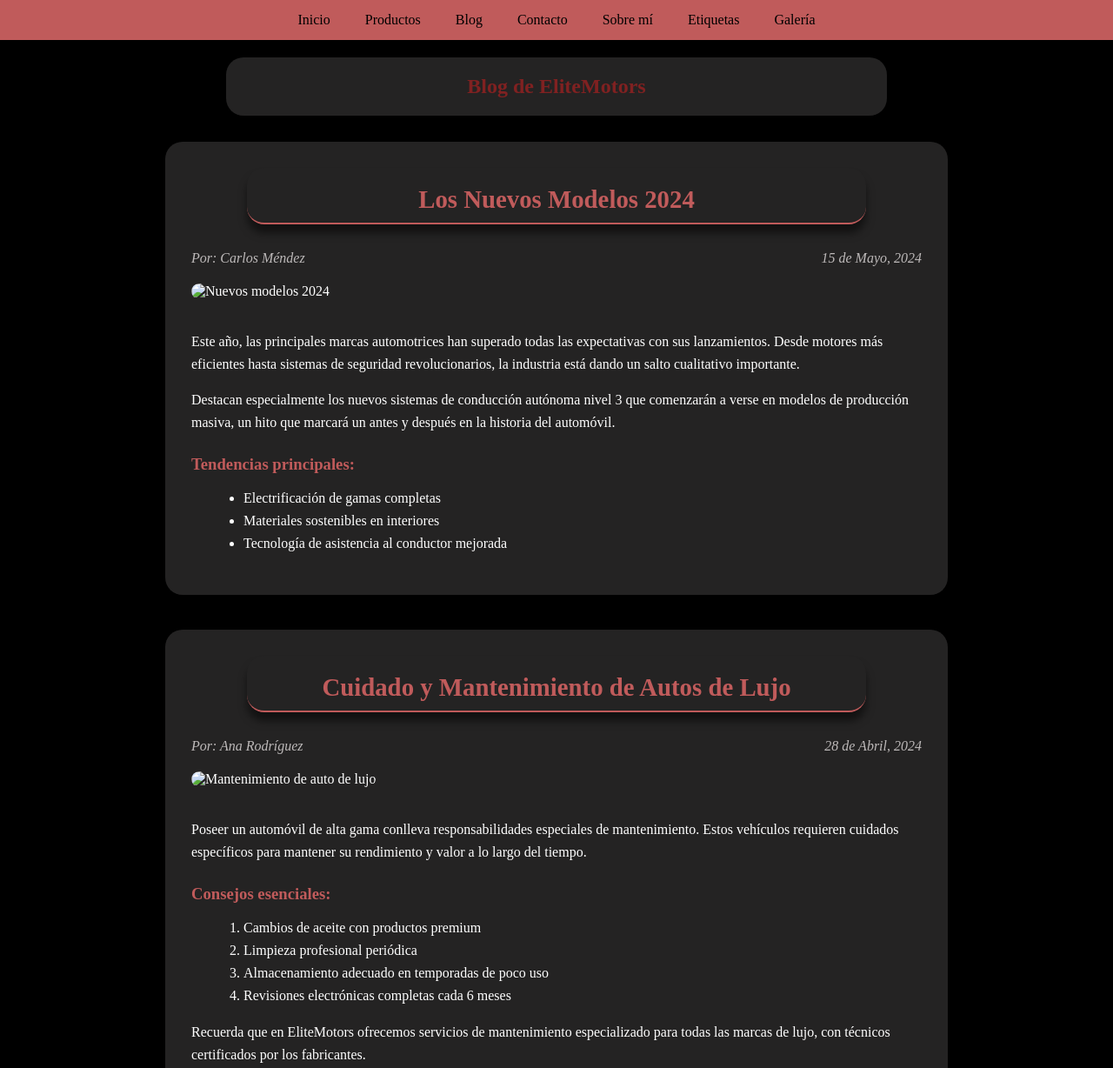
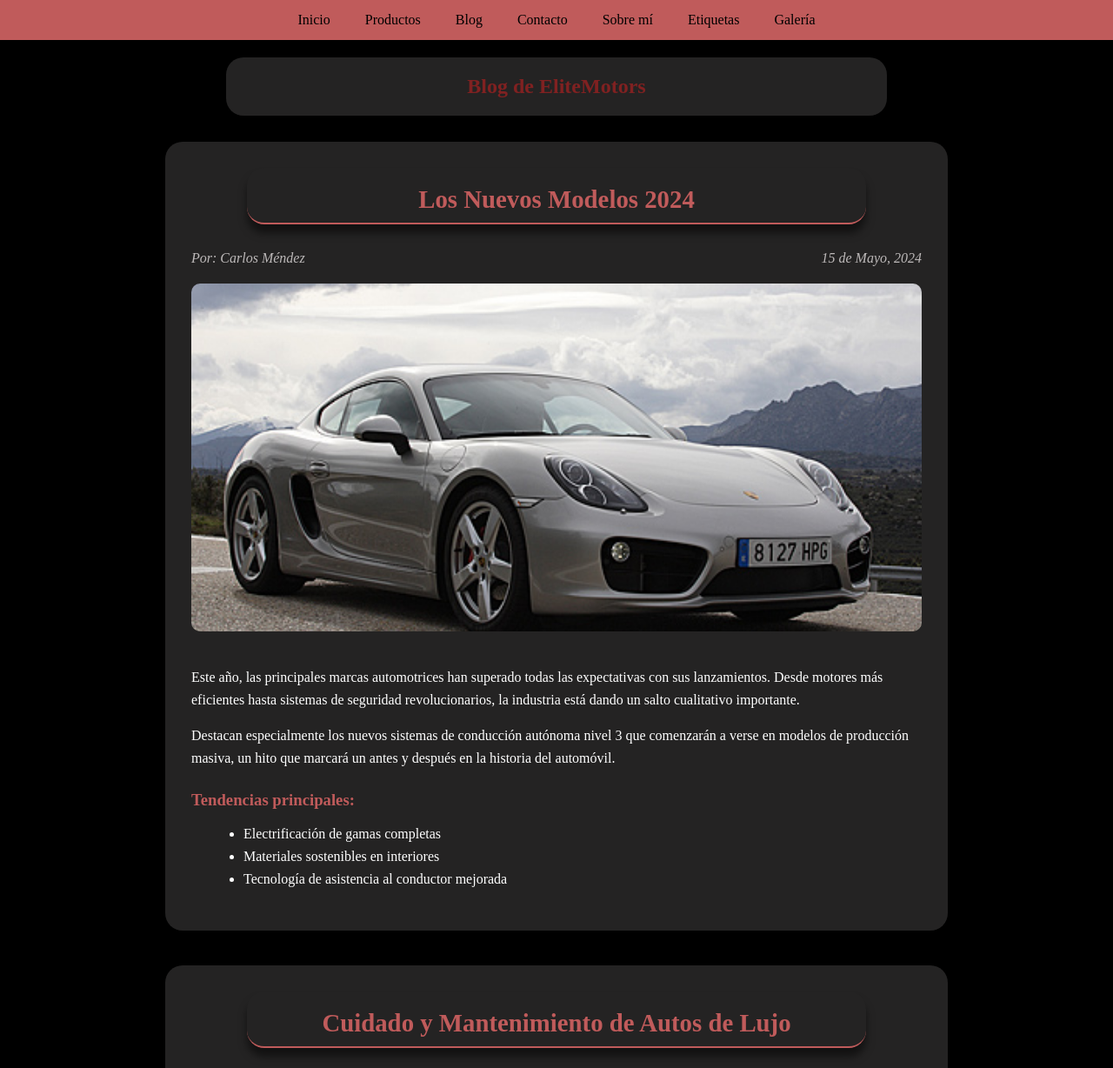
Before and after one commit to Jrestrepo18/Sitio_Web, a plain HTML site: page html/blog.html in a window 1280 px wide. Shown: the top 1228 px of the page at 87% size. Drawn offline with Linux system fonts and the light colour scheme.

Commit message:
add images

```diff
--- a/html/blog.html
+++ b/html/blog.html
@@ -29,7 +29,7 @@
             </div>
 
             <div class="contenido-articulo">
-                <img src="../imagenes/blog1.jpg" alt="Nuevos modelos 2024" class="imagen-blog">
+                <img src="../imagenes/carro blog.jpg" alt="Nuevos modelos 2024" class="imagen-blog">
                 <p>Este año, las principales marcas automotrices han superado todas las expectativas con sus lanzamientos. Desde motores más eficientes hasta sistemas de seguridad revolucionarios, la industria está dando un salto cualitativo importante.</p>
 
                 <p>Destacan especialmente los nuevos sistemas de conducción autónoma nivel 3 que comenzarán a verse en modelos de producción masiva, un hito que marcará un antes y después en la historia del automóvil.</p>
@@ -51,7 +51,7 @@
             </div>
 
             <div class="contenido-articulo">
-                <img src="../imagenes/blog2.jpg" alt="Mantenimiento de auto de lujo" class="imagen-blog">
+                <img src="../imagenes/carro blog 2.webp" alt="Mantenimiento de auto de lujo" class="imagen-blog">
                 <p>Poseer un automóvil de alta gama conlleva responsabilidades especiales de mantenimiento. Estos vehículos requieren cuidados específicos para mantener su rendimiento y valor a lo largo del tiempo.</p>
 
                 <h3>Consejos esenciales:</h3>
```
Also changed, not shown: imagenes/carro blog 2.webp (added), imagenes/carro blog.jpg (added).
